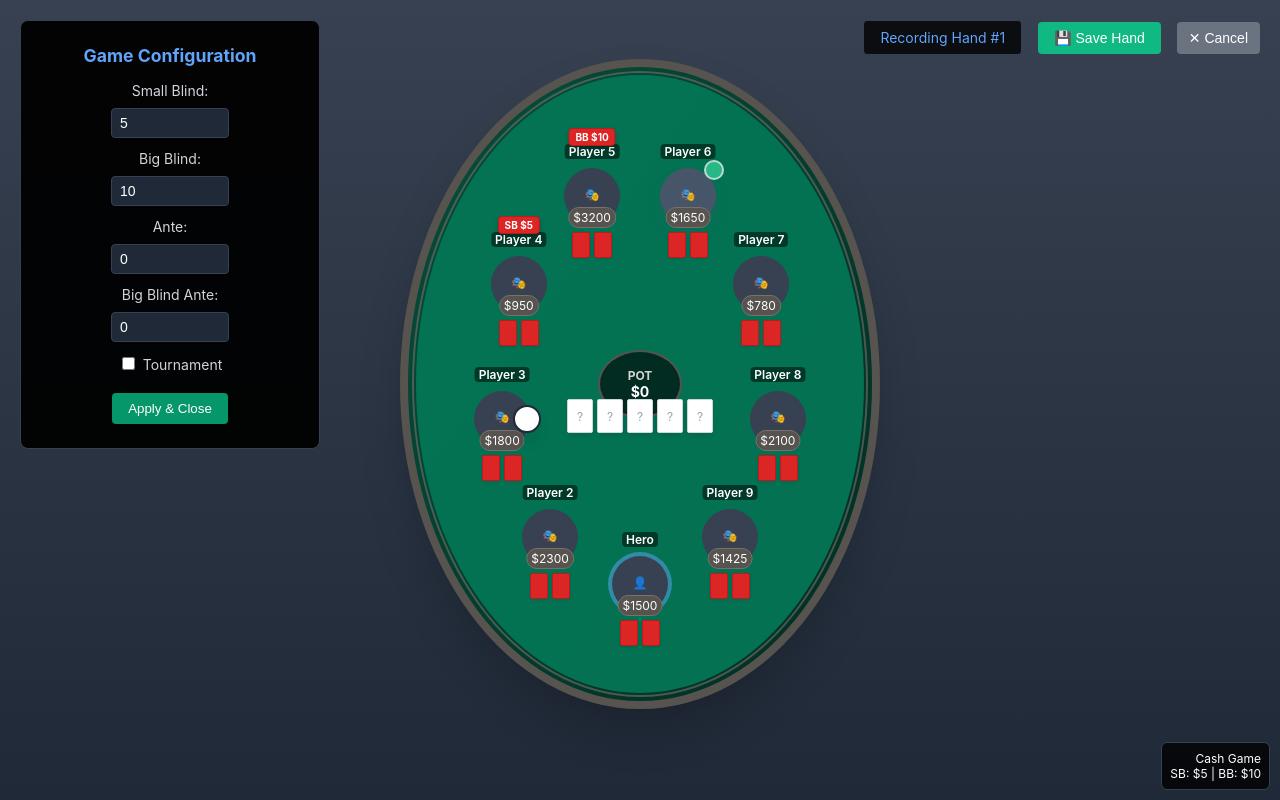
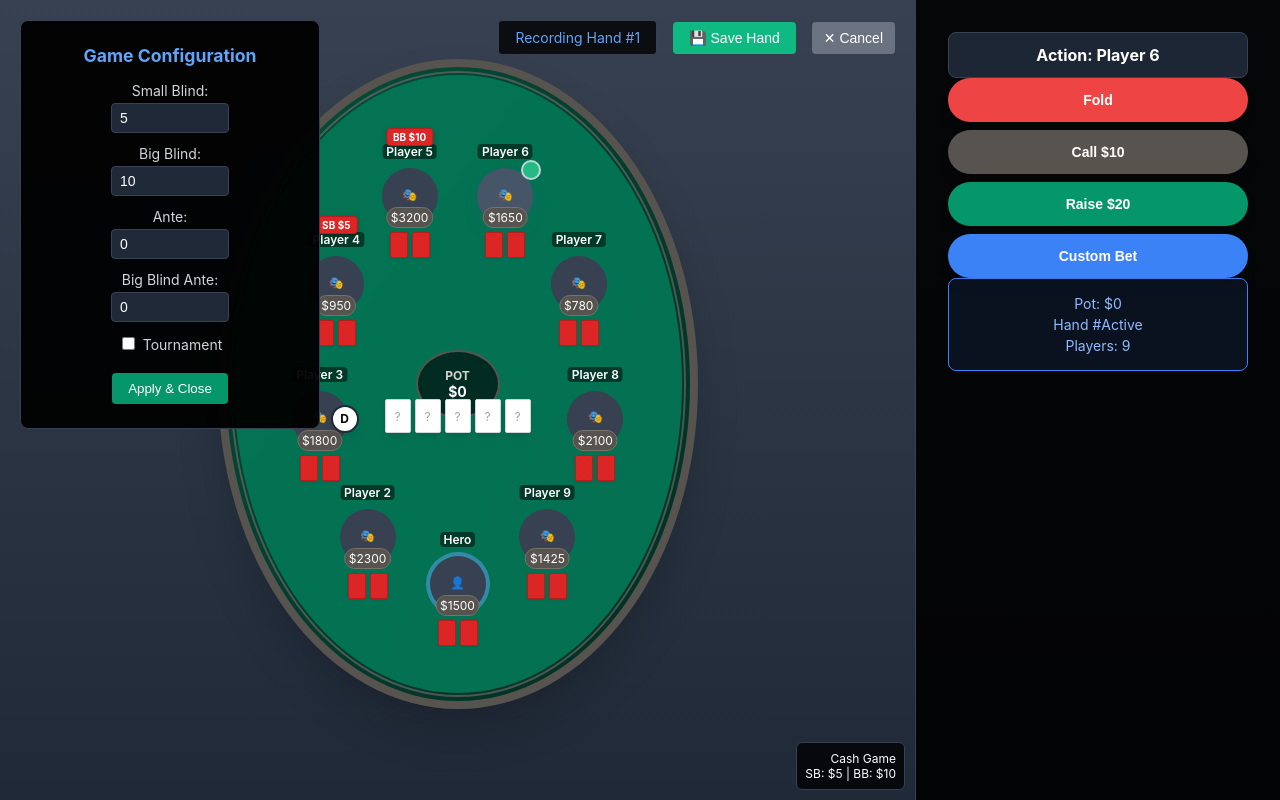
Before and after one commit to bartzleby/lpm-client, a React (Create React App) app: page / in a window 1280 px wide. Built offline with nearby package versions, Linux system fonts and the light colour scheme.

Commit message:
S4 refactor

```diff
--- a/src/ActionBar.js
+++ b/src/ActionBar.js
@@ -1,39 +1,103 @@
-import React from 'react';
+import React, { useState } from 'react';
 import './ActionBar.css';
 
-function ActionBar({ hand, player }) {
+function ActionBar({ hand, currentPlayer, onAction, pot, bigBlind, smallBlind }) {
+  const [customBetAmount, setCustomBetAmount] = useState('');
+  const [showCustomBet, setShowCustomBet] = useState(false);
 
-    // Calculate position for player around the oval
-    const handleAction = (player, action) => {
-        hand.addAction(action);
-        return;
+  if (!currentPlayer) {
+    return (
+      <div className="action-section">
+        <div className="active-player-display">
+          Waiting for hand to start...
+        </div>
+      </div>
+    );
+  }
+
+  const handleAction = (actionType, amount = null) => {
+    if (onAction) {
+      onAction(actionType, amount);
+    }
+    // Reset custom bet input
+    setCustomBetAmount('');
+    setShowCustomBet(false);
   };
 
+  const handleCustomBet = () => {
+    const amount = parseFloat(customBetAmount);
+    if (amount && amount > 0) {
+      handleAction('bet', amount);
+    }
+  };
+
+  const callAmount = bigBlind || 0; // Simplified - in real app this would be the amount to call
+
   return (
-        <div>
+    <div className="action-section">
       <div className="active-player-display">
-            Action: {}
+        Action: {currentPlayer.name}
       </div>
 
       <div className="action-buttons">
         <button
           className="action-button fold"
-              onClick={() => handleAction({player: player, action: 'fold'})}
+          onClick={() => handleAction('fold')}
         >
           Fold
         </button>
+
         <button
           className="action-button call"
-              onClick={() => handleAction({player: player, action: 'call'})}
+          onClick={() => handleAction('call', callAmount)}
         >
-              Call ${}
+          Call ${callAmount}
         </button>
+
         <button
           className="action-button raise"
-              onClick={() => handleAction({player: player, action: 'raise'})}
+          onClick={() => handleAction('raise', bigBlind * 2)}
         >
-              Raise
+          Raise ${bigBlind * 2}
         </button>
+
+        <button
+          className="action-button custom-bet"
+          onClick={() => setShowCustomBet(!showCustomBet)}
+        >
+          Custom Bet
+        </button>
+      </div>
+
+      {showCustomBet && (
+        <div className="custom-bet-section">
+          <input
+            type="number"
+            className="custom-bet-input"
+            placeholder="Bet amount"
+            value={customBetAmount}
+            onChange={(e) => setCustomBetAmount(e.target.value)}
+            min={bigBlind}
+            step={smallBlind}
+          />
+          <button
+            className="action-button custom-bet"
+            onClick={handleCustomBet}
+            disabled={!customBetAmount || parseFloat(customBetAmount) <= 0}
+          >
+            Bet ${customBetAmount || '0'}
+          </button>
+        </div>
+      )}
+
+      <div className="hand-progress">
+        <div>Pot: ${pot}</div>
+        {hand && (
+          <>
+            <div>Hand #{hand.GameNumber || 'Active'}</div>
+            <div>Players: {hand.players?.length || 0}</div>
+          </>
+        )}
       </div>
     </div>
   );
--- a/src/App.js
+++ b/src/App.js
@@ -1,15 +1,11 @@
-import logo from './logo.svg';
+import React from 'react';
 import './App.css';
 import PokerTable from './PokerTable';
-import ActionBar from './ActionBar';
 
 function App() {
   return (
     <div className="App">
-      <header className="App-header">
-        <PokerTable />
-        <ActionBar />
-      </header>
+      <PokerTable />
     </div>
   );
 }
--- a/src/PokerTable.js
+++ b/src/PokerTable.js
@@ -1,5 +1,6 @@
 import React, { useState, useEffect } from 'react';
 import HeroBox from './HeroBox';
+import ActionBar from './ActionBar';
 import { Hand } from './Hand';
 import './PokerTable.css';
 
@@ -54,6 +55,11 @@ const PokerTable = () => {
 
   const getSmallBlindPosition = (dealerPos) => (dealerPos + 1) % 9;
   const getBigBlindPosition = (dealerPos) => (dealerPos + 2) % 9;
+
+  // Get current active player
+  const getCurrentPlayer = () => {
+    return players.find(player => player.isActive);
+  };
 
   // Start recording a new hand
   const startNewHand = () => {
@@ -464,14 +470,26 @@ const PokerTable = () => {
               D
             </div>
           </div>
+
+          {/* Game info display */}
+          <div className="game-info">
+            {isTournament ? 'Tournament' : 'Cash Game'}<br/>
+            SB: ${smallBlind} | BB: ${bigBlind}
+            {ante > 0 && <><br/>Ante: ${ante}</>}
+            {isTournament && bigBlindAnte > 0 && <><br/>BB Ante: ${bigBlindAnte}</>}
+          </div>
         </div>
 
-        {/* Game info display */}
-        <div className="game-info">
-          {isTournament ? 'Tournament' : 'Cash Game'}<br/>
-          SB: ${smallBlind} | BB: ${bigBlind}
-          {ante > 0 && <><br/>Ante: ${ante}</>}
-          {isTournament && bigBlindAnte > 0 && <><br/>BB Ante: ${bigBlindAnte}</>}
+        {/* Action section - responsive placement */}
+        <div className={isMobile ? 'action-section-mobile' : 'action-section-desktop'}>
+          <ActionBar
+            hand={currentHand}
+            currentPlayer={getCurrentPlayer()}
+            onAction={handleAction}
+            pot={pot}
+            bigBlind={bigBlind}
+            smallBlind={smallBlind}
+          />
         </div>
       </div>
     </div>
```
Lines whose indentation alone changed are shown as unchanged.
